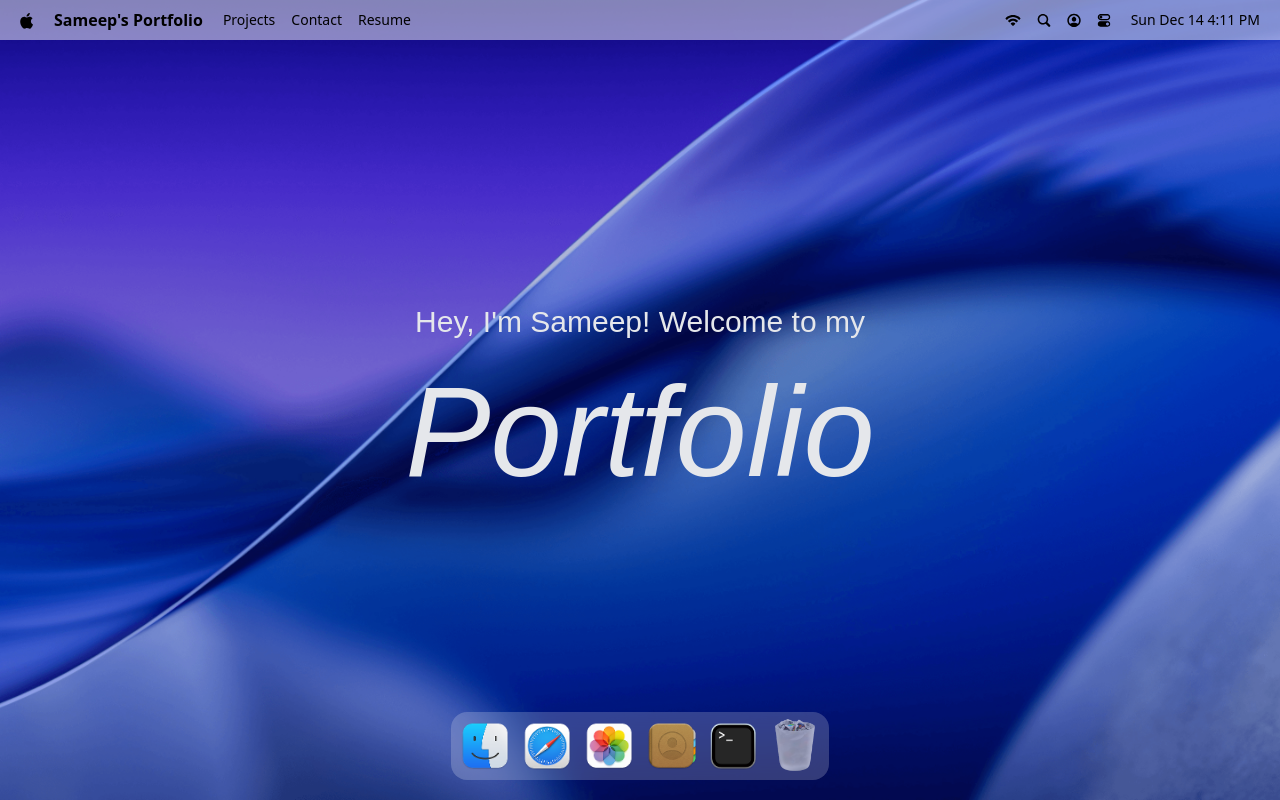
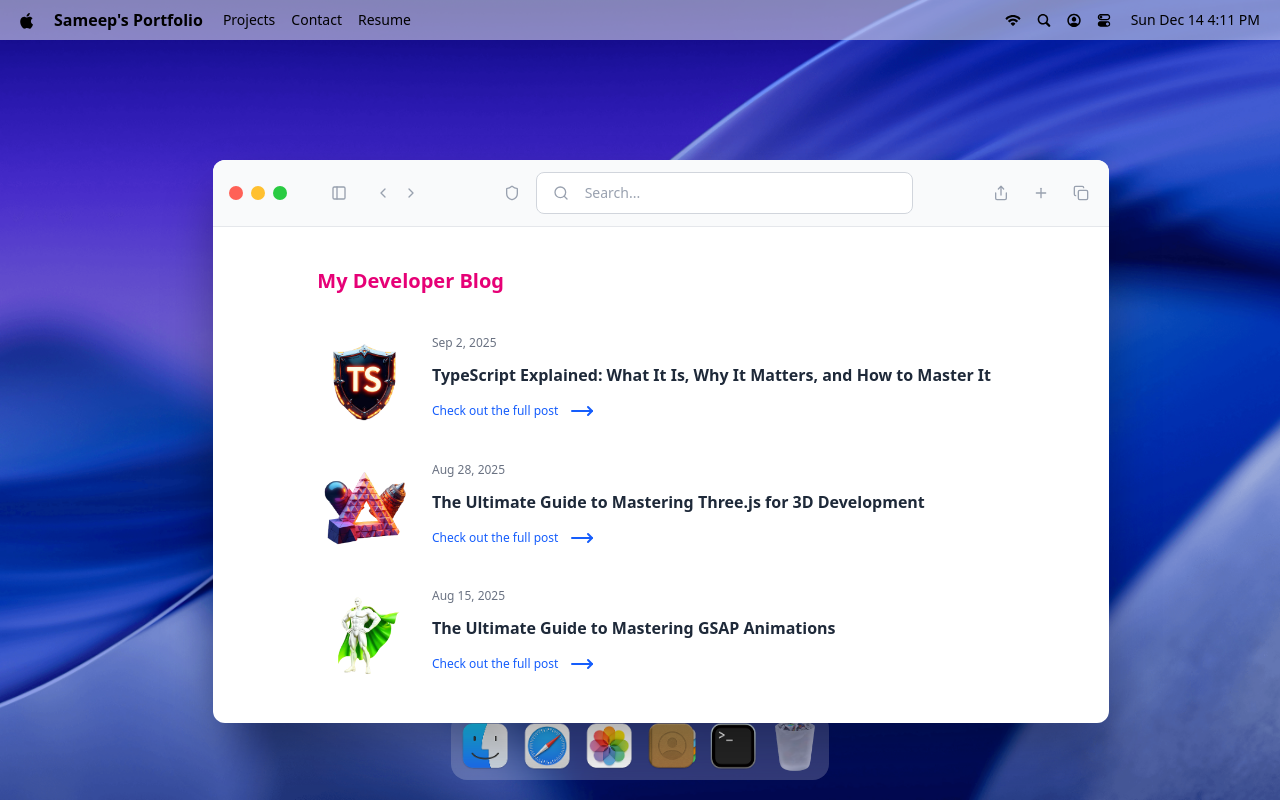
Before and after one commit to Teepsq/MacOS-Profile, a React (Vite) app: page / in a window 1280 px wide. Both pictures are taken after a click on the button 547 px from the left and 746 px from the top of the page. Built offline with nearby package versions, Linux system fonts and the light colour scheme; a web font is replaced by a local one.

Commit message:
implemation of safari

```diff
--- a/src/App.jsx
+++ b/src/App.jsx
@@ -1,5 +1,6 @@
 import { Navbar, Welcome, Dock } from "#components";
-import { Terminal } from "#windows"
+import { Terminal } from "#windows";
+import { Safari } from "#windows";
 
 
 import gsap from "gsap";
@@ -14,6 +15,7 @@
             <Welcome />
             <Dock/>
             <Terminal/>
+            <Safari />
         </main>
     );
 };
--- /dev/null
+++ b/src/windows/Safari.jsx
@@ -0,0 +1,81 @@
+import WindowControls from "#components/WindowControls.jsx";
+import WindowWrapper from "#hoc/WindowWrapper.jsx";
+import { blogPosts } from "#constants/index.js";
+import {
+    MoveRight,
+    PanelLeft,
+    ChevronLeft,
+    ChevronRight,
+    Shield,
+    Search,
+    Share,
+    Plus,
+    Copy,
+} from "lucide-react";
+
+const Safari = () => {
+    return (
+        <div>
+            <div id="window-header">
+                <WindowControls traget="safari" />
+
+                <PanelLeft className="ml-10 icon" />
+
+                <div className="flex items-center gap-1 ml-5">
+                    <ChevronLeft className="icon" />
+                    <ChevronRight className="icon" />
+                </div>
+
+                <div className="flex-1 flex-center gap-3">
+                    <Shield className="icon" />
+
+                    <div className="search">
+                        <Search className="icon" />
+                        <input
+                            type="text"
+                            placeholder="Search..."
+                            className="flex-1"
+                        />
+                    </div>
+                </div>
+
+                <div className="flex items-center gap-4">
+                    <Share className="icon" />
+                    <Plus className="icon" />
+                    <Copy className="icon" />
+                </div>
+            </div>
+
+            <div className="blog">
+                <h2>My Developer Blog</h2>
+
+                <div className="space-y-8">
+                    {blogPosts.map(({ id, image, title, date, link }) => (
+                        <div key={id} className="blog-post">
+                            <div className="col-span-2">
+                                <img src={image} alt={title} />
+                            </div>
+
+                            <div className="content">
+                                <p>{date}</p>
+                                <h3>{title}</h3>
+                                <a
+                                    href={link}
+                                    target="_blank"
+                                    rel="noopener noreferrer"
+                                >
+                                    Check out the full post{" "}
+                                    <MoveRight className="icon-hover" />
+                                </a>
+                            </div>
+                        </div>
+                    ))}
+                </div>
+            </div>
+        </div>
+    );
+};
+
+const SafariWindow = WindowWrapper(Safari, "safari");
+
+export default SafariWindow;
--- a/src/windows/index.js
+++ b/src/windows/index.js
@@ -1,3 +1,4 @@
 import Terminal from "#windows/Terminal.jsx";
+import Safari from "#windows/Safari.jsx";
 
-export { Terminal };
+export { Terminal, Safari };
```
Also changed, not shown: 1 other file (tests, documents, lock files or other folders).
